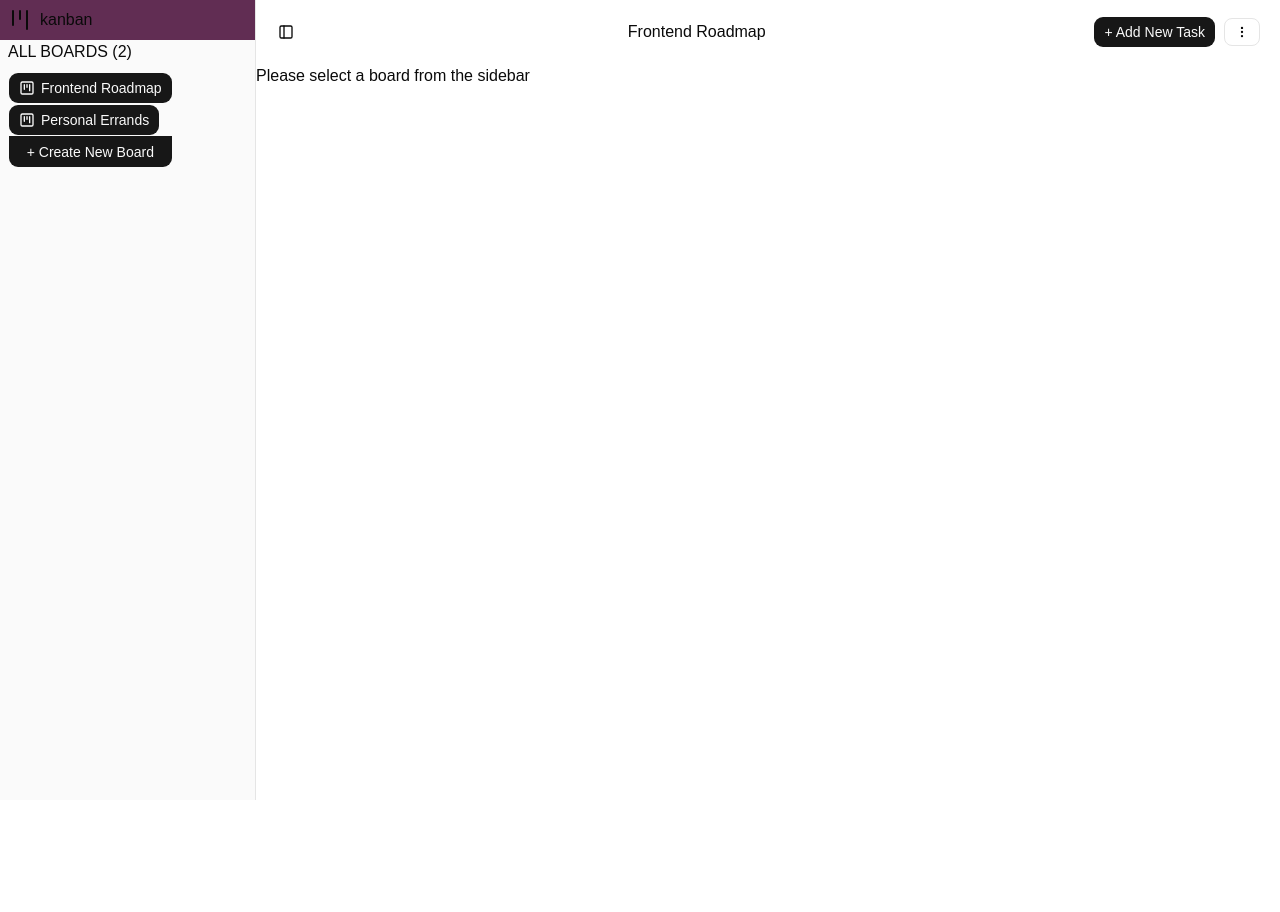
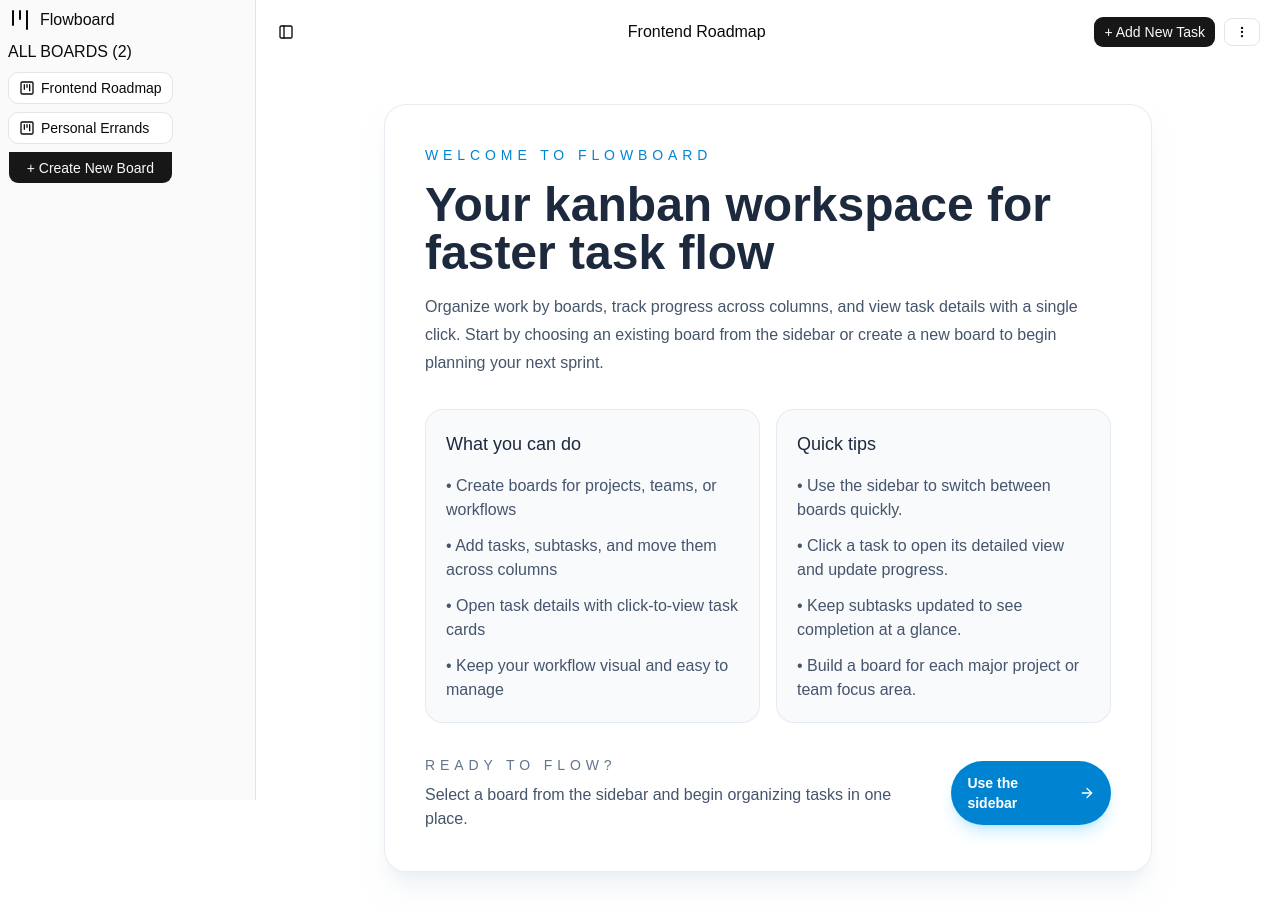
Before and after one commit to rohitKumar38344/FlowBoard, a React (Vite) app: page / in a window 1280 px wide. Before the commit the page ends 800 px from the top, so only its background shows below. Built offline with nearby package versions, Linux system fonts and the light colour scheme.

Commit message:
feat(supsense, lazy load): add code splitting
performance optimizations, refactor index page

```diff
--- a/src/components/Layout/DashboardLayout.tsx
+++ b/src/components/Layout/DashboardLayout.tsx
@@ -7,15 +7,16 @@ import {
   selectActiveBoard,
   selectActiveBoardColumnIds,
 } from '@/features/board/boardSlice';
-import { Outlet } from 'react-router-dom';
-import { type ReactNode } from 'react';
+import { Outlet, useNavigate } from 'react-router-dom';
+import { Suspense, type ReactNode } from 'react';
 
 import { useModal } from '@/hooks/useModal';
-import { AddBoardModal } from '../Modals/AddBoardModal';
-import { AddTaskForm } from '../Modals/AddTaskForm';
-import { Modal } from '../Modals/Modal';
-import { EditBoard } from '../Modals/EditBoard';
-import { EditTaskModal } from '../Modals/EditTaskModal';
+const AddBoardModal = lazyLoad(() => import('../Modals/AddBoardModal'), 'AddBoardModal');
+const AddTaskForm = lazyLoad(() => import('../Modals/AddTaskForm'), 'AddTaskForm');
+const EditBoard = lazyLoad(() => import('../Modals/EditBoard'), 'EditBoard');
+const EditTaskModal = lazyLoad(() => import('../Modals/EditTaskModal'), 'EditTaskModal');
+const Modal = lazyLoad(() => import('../Modals/Modal'), 'Modal');
+
 import { useAppDispatch, useAppSelector } from '@/app/store/hooks';
 import { selectTaskEntities } from '@/features/task/tasksSlice';
 import { selectAllSubtasks } from '@/features/subtask/subtaskSlice';
@@ -35,6 +36,8 @@ import {
   AlertDialogTrigger,
 } from '../ui/alert-dialog';
 import { Popover, PopoverContent, PopoverTrigger } from '@/components/ui/popover';
+import { LoadingSpinner } from '../LoadingSpinner';
+import { lazyLoad } from '@/utils/lazyLoad';
 export default function Layout() {
   const activeBoard = useAppSelector(selectActiveBoard);
   const columnIds = useAppSelector(selectActiveBoardColumnIds);
@@ -44,7 +47,7 @@ export default function Layout() {
 
   const { activeModal, closeModal, openModal } = useModal();
   const dispatch = useAppDispatch();
-
+  const navigate = useNavigate();
   function handleBoardDelete() {
     const boardId = activeBoard?.id;
     if (!boardId) return;
@@ -67,6 +70,7 @@ export default function Layout() {
     }
     // console.log('taskids', taskIds, subtaskIds);
     if (boardId) {
+      navigate('/');
       dispatch(boardDeleted({ boardId, colIds, taskIds, subtaskIds }));
     }
   }
@@ -126,7 +130,9 @@ export default function Layout() {
               </Popover>
             </header>
             <main className="flex-1">
-              <Outlet />
+              <Suspense fallback={<LoadingSpinner />}>
+                <Outlet />
+              </Suspense>
             </main>
           </div>
         </SidebarProvider>
@@ -135,7 +141,11 @@ export default function Layout() {
           <Button onClick={() => openModal('ADD_BOARD')}>+ Create new board</Button>
         </div>
       )}
-      {activeModal && <Modal onClose={closeModal}>{Modal_Components[activeModal]}</Modal>}
+      {activeModal && (
+        <Suspense fallback={<LoadingSpinner />}>
+          <Modal onClose={closeModal}>{Modal_Components[activeModal]}</Modal>
+        </Suspense>
+      )}
       <Toaster />
     </div>
   );
--- /dev/null
+++ b/src/components/LoadingSpinner.tsx
@@ -0,0 +1,9 @@
+import { Spinner } from './ui/spinner';
+
+export const LoadingSpinner = () => {
+  return (
+    <div className="grid place-content-center min-h-screen">
+      <Spinner className="size-8" />
+    </div>
+  );
+};
--- a/src/components/Modals/EditBoard.tsx
+++ b/src/components/Modals/EditBoard.tsx
@@ -1,6 +1,6 @@
 import { useAppDispatch, useAppSelector } from '@/app/store/hooks';
 import { boardUpdated, selectActiveBoard } from '@/features/board/boardSlice';
-import { columnsUpdated, selectColumnsByActiveBoard } from '@/features/column/columnsSlice';
+import { selectColumnsByActiveBoard } from '@/features/column/columnsSlice';
 import { useModal } from '@/hooks/useModal';
 import { useState } from 'react';
 import { Card, CardContent, CardDescription, CardHeader, CardTitle } from '../ui/card';
@@ -63,7 +63,6 @@ export const EditBoard = () => {
       {' '}
       <CardHeader>
         <CardTitle>Edit Board</CardTitle>
-        <CardDescription>Help us improve by reporting bugs you encounter.</CardDescription>
       </CardHeader>
       <CardContent>
         <form onClick={e => e.stopPropagation()} onSubmit={handleFormSubmit} className="">
--- a/src/components/sidebar/AppSidebar.tsx
+++ b/src/components/sidebar/AppSidebar.tsx
@@ -25,10 +25,16 @@ export function AppSidebar() {
         return isActive ? 'active' : isPending ? 'pending' : '';
       }}
     >
-      <Button className="flex-row" onClick={() => dispatch(boardSelected(board.id))}>
-        <SquareKanban />
-        {board.name}
-      </Button>
+      {({ isActive }) => (
+        <Button
+          className="w-full flex-row justify-start"
+          variant={isActive ? 'default' : 'outline'}
+          onClick={() => dispatch(boardSelected(board.id))}
+        >
+          <SquareKanban />
+          {board.name}
+        </Button>
+      )}
     </NavLink>
   ));
 
@@ -37,15 +43,15 @@ export function AppSidebar() {
       <NavLink to={'/'}>
         <SidebarHeader className="flex-row">
           <Kanban />
-          <p>kanban</p>
+          <p>Flowboard</p>
         </SidebarHeader>
       </NavLink>
       <h2 className="ml-2">ALL BOARDS ({renderBoards.length})</h2>
       <SidebarContent>
         <SidebarGroup>
-          <ButtonGroup orientation={'vertical'}>
+          <ButtonGroup orientation={'vertical'} className="gap-2">
             {renderBoards}
-            <Button className="" onClick={() => openModal('ADD_BOARD')}>
+            <Button className="w-full" onClick={() => openModal('ADD_BOARD')}>
               + Create New Board
             </Button>
           </ButtonGroup>
--- /dev/null
+++ b/src/components/ui/spinner.tsx
@@ -0,0 +1,15 @@
+import { cn } from '@/lib/utils';
+import { Loader2Icon } from 'lucide-react';
+
+function Spinner({ className, ...props }: React.ComponentProps<'svg'>) {
+  return (
+    <Loader2Icon
+      role="status"
+      aria-label="Loading"
+      className={cn('size-4 animate-spin', className)}
+      {...props}
+    />
+  );
+}
+
+export { Spinner };
--- a/src/features/board/Board.tsx
+++ b/src/features/board/Board.tsx
@@ -2,6 +2,9 @@ import { ColumnList } from '../column/ColumnList';
 import { useAppSelector } from '@/app/store/hooks';
 import { Outlet, useParams } from 'react-router-dom';
 import type { RootState } from '@/app/store/store';
+import { Spinner } from '@/components/ui/spinner';
+import { Suspense } from 'react';
+import { LoadingSpinner } from '@/components/LoadingSpinner';
 
 export const Board = () => {
   const { boardId } = useParams<{ boardId: string }>();
@@ -15,8 +18,9 @@ export const Board = () => {
       <div className="flex overflow-x-auto p-4 gap-4">
         <ColumnList columnIds={columnIds} />
       </div>
-
-      <Outlet />
+      <Suspense fallback={<LoadingSpinner />}>
+        <Outlet />
+      </Suspense>
     </>
   );
 };
--- a/src/features/board/boardSlice.ts
+++ b/src/features/board/boardSlice.ts
@@ -6,6 +6,7 @@ import {
   createSlice,
   type PayloadAction,
 } from '@reduxjs/toolkit';
+import type { Column } from '@/types';
 
 const boardsAdapter = createEntityAdapter<Board>();
 export const boardSlice = createSlice({
@@ -31,7 +32,14 @@ export const boardSlice = createSlice({
       state.activeBoardId = action.payload;
     },
     boardAdded: boardsAdapter.addOne,
-    boardUpdated: (state, action) => {
+    boardUpdated: (
+      state,
+      action: PayloadAction<{
+        boardId: string;
+        name: string;
+        newCols: Column[];
+      }>
+    ) => {
       const { boardId, name, newCols } = action.payload;
       boardsAdapter.updateOne(state, {
         id: boardId,
@@ -52,8 +60,15 @@ export const boardSlice = createSlice({
     ) => {
       const { boardId } = action.payload;
       boardsAdapter.removeOne(state, boardId);
-      state.activeBoardId = state.ids.pop();
+      const nextActiveBoard = state.ids.pop();
+      if (nextActiveBoard) state.activeBoardId = nextActiveBoard;
+      else state.activeBoardId = '';
     },
+  },
+  extraReducers: builder => {
+    builder.addCase(boardAdded, (state, action) => {
+      state.activeBoardId = action.payload.id;
+    });
   },
 });
 
--- a/src/index.css
+++ b/src/index.css
@@ -129,13 +129,6 @@
   }
 }
 
-.active {
-  background-color: #612d53;
-}
-
-.pending {
-  background-color: #2c2c2c;
-}
 @layer base {
   button:not(:disabled),
   [role='button']:not(:disabled) {
--- a/src/index.tsx
+++ b/src/index.tsx
@@ -1,3 +1,58 @@
+import { ArrowRight } from 'lucide-react';
+
 export const Index = () => {
-  return <div>Please select a board from the sidebar</div>;
+  return (
+    <div className="grid place-content-center min-h-full px-6 py-10 text-slate-800 dark:text-slate-100">
+      <div className="max-w-3xl rounded-3xl border border-slate-200/80 bg-white/90 p-10 shadow-xl shadow-slate-200/50 backdrop-blur dark:border-slate-700/70 dark:bg-slate-900/80">
+        <div className="mb-8">
+          <p className="text-sm uppercase tracking-[0.35em] text-sky-600">Welcome to FlowBoard</p>
+          <h1 className="mt-4 text-4xl font-semibold sm:text-5xl">
+            Your kanban workspace for faster task flow
+          </h1>
+          <p className="mt-4 max-w-2xl text-base leading-7 text-slate-600 dark:text-slate-300">
+            Organize work by boards, track progress across columns, and view task details with a
+            single click. Start by choosing an existing board from the sidebar or create a new board
+            to begin planning your next sprint.
+          </p>
+        </div>
+
+        <div className="grid gap-4 sm:grid-cols-2">
+          <div className="rounded-2xl border border-slate-200/80 bg-slate-50 p-5 dark:border-slate-700/70 dark:bg-slate-800">
+            <h2 className="text-lg font-medium">What you can do</h2>
+            <ul className="mt-4 space-y-3 text-slate-600 dark:text-slate-300">
+              <li>• Create boards for projects, teams, or workflows</li>
+              <li>• Add tasks, subtasks, and move them across columns</li>
+              <li>• Open task details with click-to-view task cards</li>
+              <li>• Keep your workflow visual and easy to manage</li>
+            </ul>
+          </div>
+
+          <div className="rounded-2xl border border-slate-200/80 bg-slate-50 p-5 dark:border-slate-700/70 dark:bg-slate-800">
+            <h2 className="text-lg font-medium">Quick tips</h2>
+            <ul className="mt-4 space-y-3 text-slate-600 dark:text-slate-300">
+              <li>• Use the sidebar to switch between boards quickly.</li>
+              <li>• Click a task to open its detailed view and update progress.</li>
+              <li>• Keep subtasks updated to see completion at a glance.</li>
+              <li>• Build a board for each major project or team focus area.</li>
+            </ul>
+          </div>
+        </div>
+
+        <div className="mt-8 flex flex-col gap-4 sm:flex-row sm:items-center sm:justify-between">
+          <div>
+            <p className="text-sm uppercase tracking-[0.35em] text-slate-500 dark:text-slate-400">
+              Ready to flow?
+            </p>
+            <p className="mt-2 text-base text-slate-600 dark:text-slate-300">
+              Select a board from the sidebar and begin organizing tasks in one place.
+            </p>
+          </div>
+          <div className="inline-flex items-center gap-2 rounded-full bg-sky-600 px-4 py-3 text-sm font-semibold text-white shadow-lg shadow-sky-500/20">
+            <span>Use the sidebar</span>
+            <ArrowRight className="h-4 w-4" />
+          </div>
+        </div>
+      </div>
+    </div>
+  );
 };
--- a/src/main.tsx
+++ b/src/main.tsx
@@ -6,11 +6,16 @@ import { store } from './app/store/store.ts';
 import { BrowserRouter, Routes, Route } from 'react-router-dom';
 import DashboardLayout from './components/Layout/DashboardLayout.tsx';
 import { Index } from './index.tsx';
-import { Board } from './features/board/Board.tsx';
+
 import { ModalProvider } from './components/Modals/ModalContextProvider.tsx';
 import ErrorPage from './pages/ErrorPage.tsx';
-import { TaskViewModal } from './components/Modals/TaskViewModal.tsx';
+import { lazyLoad } from './utils/lazyLoad.ts';
 
+const Board = lazyLoad(() => import('./features/board/Board.tsx'), 'Board');
+const TaskViewModal = lazyLoad(
+  () => import('./components/Modals/TaskViewModal.tsx'),
+  'TaskViewModal'
+);
 createRoot(document.getElementById('root')!).render(
   <StrictMode>
     <Provider store={store}>
@@ -31,3 +36,6 @@ createRoot(document.getElementById('root')!).render(
 );
 
 //http://localhost:5173/board/b1?taskId=83434
+// function wait(component, time: number){
+//   return new Promise((resolve) => setTimeout(() => resolve(component), time))
+// }
--- /dev/null
+++ b/src/utils/lazyLoad.ts
@@ -0,0 +1,12 @@
+import { lazy } from 'react';
+
+export const lazyLoad = (path, namedExport: string) => {
+  return lazy(() => {
+    const promise = path();
+    if (namedExport === null) {
+      return promise;
+    } else {
+      return promise.then(module => ({ default: module[namedExport] }));
+    }
+  });
+};
```
Also changed, not shown: src/features/task/tasksSlice.ts (+1 -6 lines).
